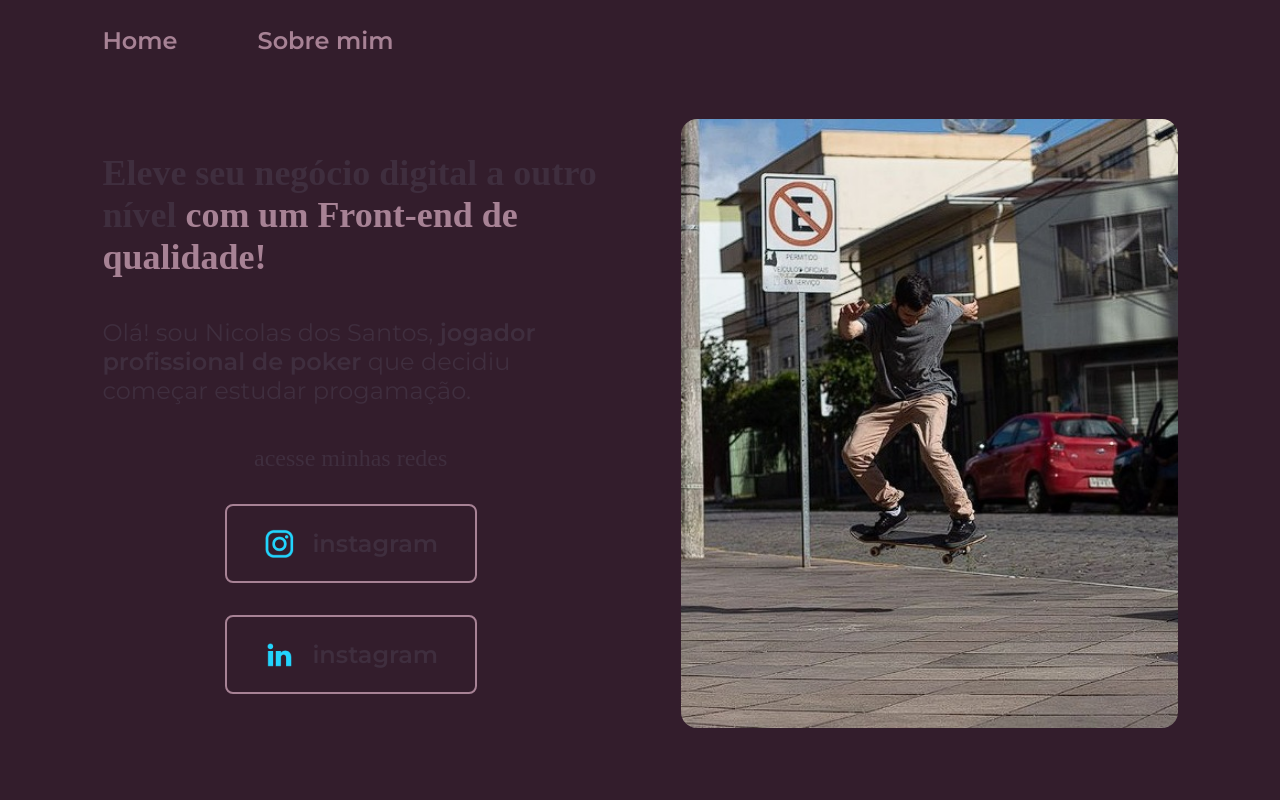
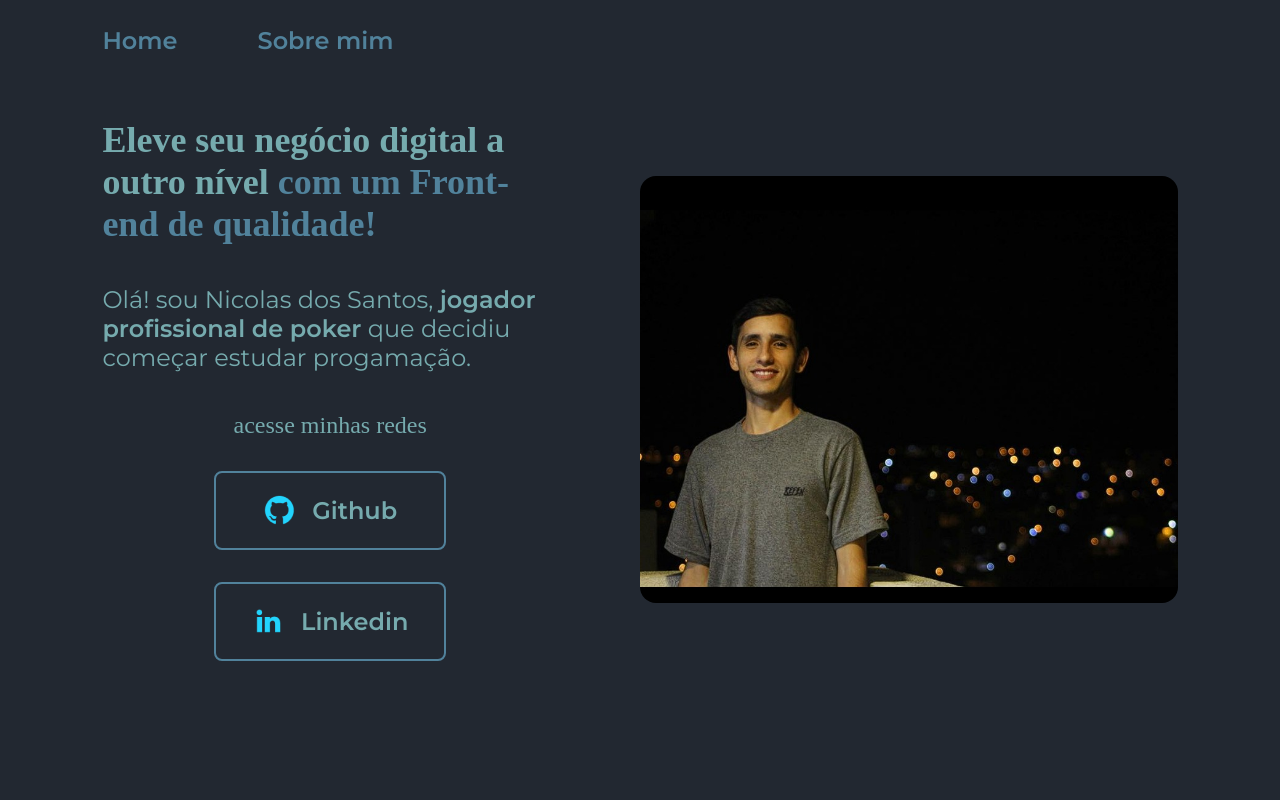
Before and after one commit to spadettonicolas/portifolio, a plain HTML site: page index.html in a window 1280 px wide. Shown: the top 800 px of the page. Drawn offline with Linux system fonts and the light colour scheme.

Commit message:
links alterados, paleta de cor alterada

```diff
--- a/index.html
+++ b/index.html
@@ -21,17 +21,17 @@
             que decidiu começar estudar progamação.</p>
             <div class="apresentacao__links">
                 <h2 class="apresentacao__links__subtitulo">acesse minhas redes </h2>
-                <a class="apresentacao__links__navegacao"href="https://instagram.com/spadettonicolas">
-                    <img src="./assets/instagram.png">
-                    instagram
+                <a class="apresentacao__links__navegacao"href="https://github.com/spadettonicolas">
+                    <img src="./assets/github.png">
+                    Github
                 </a>
-                <a class="apresentacao__links__navegacao"href="https://instagram.com/spadettonicolas">
+                <a class="apresentacao__links__navegacao"href="https://www.linkedin.com/public-profile/settings?trk=d_flagship3_profile_self_view_public_profile">
                     <img src="./assets/linkedin.png">
-                    instagram
+                    Linkedin
                 </a>
             </div>
         </section>
-        <img class="apresentacao__imagem" src="./assets/nicolaskt.jpeg" alt="Foto Nicolas andando de skate ">
+        <img class="apresentacao__imagem" src="./assets/nicolas.jpeg" alt="Foto Nicolas andando de skate ">
     </main>
     <footer class="rodape">Desenvolvido por Nicolas Santos</footer>
 </body>
--- a/styles/style.css
+++ b/styles/style.css
@@ -2,10 +2,10 @@
 @import url('https://fonts.googleapis.com/css2?family=Krona+One&family=Montserrat:wght@400;600&display=swap');
 
 :root{
-    --cor-principal: #331D2C;
-    --cor-secundaria: #3F2E3E;
-    --cor-terciaria: #A78295;
-    --cor-hover: #EFE1D1;
+    --cor-principal: #222831;
+    --cor-secundaria: #76ABAE;
+    --cor-terciaria: #51829B;
+    --cor-hover: #EEEEEE;
 
     --fonte-principal: 'Krona One', sans-serif;
     --fonte-secundaria: 'montserrat', sans-serif;
```
